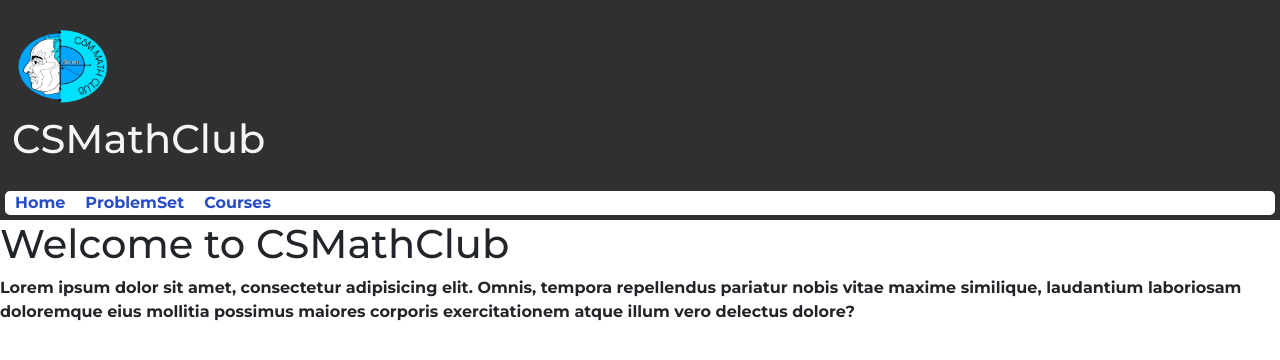
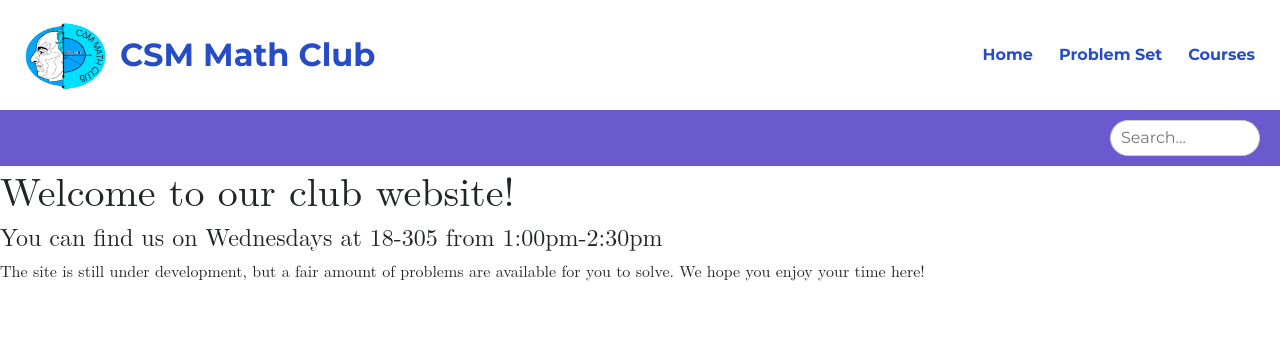
Before and after one commit to RCod33/csmmathclub, a React (Vite) app: page /home in a window 1280 px wide. Shown: the top 360 px of the page. Built offline with nearby package versions, Linux system fonts and the light colour scheme.

Commit message:
major css changes

```diff
--- a/src/Componetns/App/App.jsx
+++ b/src/Componetns/App/App.jsx
@@ -1,3 +1,4 @@
+/* eslint-disable no-unused-vars */
 import React from "react";
 import { BrowserRouter as Router, Route, Routes } from "react-router-dom";
 import NavBar from "../../Componetns/NavBar/NavBar";
--- a/src/Componetns/NavBar/NavBar.jsx
+++ b/src/Componetns/NavBar/NavBar.jsx
@@ -1,49 +1,38 @@
-import React from "react";
+import { Link } from "react-router-dom";
 import styles from "./NavBar.module.css";
-import { Link } from "react-router-dom";
 
 function NavBar() {
    return (
    <>
-      <nav className="navbar bg-body" style={{ padding: "0px" }}>
-        <div className={`container-fluid ${styles.logoNavbarCustom}`}>
-          <Link to="/Home" className={`navbar-brand `}>
+      {/* TOP BAR: White */}
+      {/* Izquierda */}
+      <div className={styles.topBar}>
+         <div className={styles.topBarLeftSection}>
             <img
                src="../../../public/CSM_MATH_CLUB_LOGO.png"
                alt="Web Logo"
                className={styles.logo}
             />
-            <h1 className={styles.navTitle}>CSMathClub</h1>
-          </Link>
+            <h1 className={styles.navTitle}>CSM Math Club</h1>
          </div>
-      </nav>
-      <nav
-        className="navbar navbar-expand-lg bg-body"
-        style={{ padding: "0px" }}
-      >
-        <div
-          className={`collapse navbar-collapse ${styles.navbarCustom}`}
-          id="navbarNav"
-        >
-          <ul className="navbar-nav">
-            <li className="nav-item">
-              <Link to="/Home" className={styles.navLink}>
-                Home
-              </Link>
-            </li>
-            <li className="nav-item">
-              <Link to="/ProblemSet" className={styles.navLink}>
-                ProblemSet
-              </Link>
-            </li>
-            <li className="nav-item">
-              <Link to="/Courses" className={styles.navLink}>
-                Courses
-              </Link>
-            </li>
-          </ul>
+         {/* Derecha */}
+         <div className={styles.topBarRightSection}>
+            <Link to="/Home" className={styles.navLink}>Home</Link>
+            <Link to="/ProblemSet" className={styles.navLink}>Problem Set</Link>
+            <Link to="/Courses" className={styles.navLink}>Courses</Link>
          </div>
-      </nav>
+      </div>
+
+      {/* SECOND BAR: SlateBlue */}
+      <div className={styles.secondBar}>
+         <div className={styles.searchContainer}>
+            <input
+               type="text"
+               placeholder="Search..."
+               className={styles.searchBar}
+            />
+         </div>
+      </div>
    </>
   );
 }
--- a/src/Componetns/NavBar/NavBar.module.css
+++ b/src/Componetns/NavBar/NavBar.module.css
@@ -1,42 +1,66 @@
 @import "../../main.css";
 
-.logoNavbarCustom {
-    background-color: rgb(48, 48, 48) !important;
-    padding: 10px;
+/* TOP BAR (white) */
+.topBar {
+   width: 100%;
+   background-color: white;
+   display: flex;
+   justify-content: space-between; /* left and right alignment */
+   align-items: center;
+   padding: 10px 20px;
  }
 
-.navbarCustom {
-    background-color: white;
-    border: 5px solid rgb(48, 48, 48);
+ .topBarLeftSection {
+   display: flex;
+   align-items: center;
  }
 
-.navbarCustom::before {
-    content: '';
-    position: absolute;
-    top: 0;
-    left: 0;
-    right: 0;
-    bottom: 0;
-    border-radius: 10px;
-    border: 5px solid rgb(48, 48, 48);
-    pointer-events: none;
+ .topBarRightSection {
+   display: flex;
+   gap: 1rem;
+ }
+
+ .logo {
+   width: 90px;
+   height: 90px;
+   margin-right: 10px;
  }
 
  .navTitle {
-    color: whitesmoke !important;
-}
-
-.logo {
-    width: 100px;
-    aspect-ratio: 1/1;
+   margin: 0;
+   font-size: 2rem;
+   font-weight: bold;
+   font-family: 'Montserrat', sans-serif !important;
+   color: var(--deep-blue);
  }
 
  .navLink {
+   text-decoration: none;
    color: var(--deep-blue);
-    text-decoration: none;
-    padding: 10px;
+   font-weight: bold;
+   font-family: 'Montserrat', sans-serif !important;
+   padding: 5px;
  }
 
  .navLink:hover {
    color: rgb(0, 123, 255);
  }
+
+ /* SECOND BAR (SlateBlue) */
+ .secondBar {
+   width: 100%;
+   background-color: SlateBlue;
+   display: flex;
+   justify-content: flex-end;
+   align-items: center;
+   padding: 10px 20px;
+ }
+
+ .searchBar {
+   font-family: 'Montserrat', sans-serif !important;
+   padding: 5px 10px;
+   border: 1px solid #ccc;
+   border-radius: 20px;
+   outline: none;
+   width: 150px;
+ }
--- a/src/main.css
+++ b/src/main.css
@@ -10,6 +10,8 @@
 }
 
 * {
-    font-family: 'Montserrat', sans-serif;
-    font-weight: 700;
+    font-family: 'Latin Modern Roman', sans-serif;
 }
+.mathjax-container {
+   font-weight: normal !important;
+}
--- a/src/pages/Home/Home.jsx
+++ b/src/pages/Home/Home.jsx
@@ -1,14 +1,11 @@
-import React from "react";
-
 function Home() {
    return (
       <div>
-      <h1>Welcome to CSMathClub</h1>
+         <h1>Welcome to our club website!</h1>
+         <h4>You can find us on Wednesdays at 18-305 from 1:00pm-2:30pm</h4>
          <p>
-        Lorem ipsum dolor sit amet, consectetur adipisicing elit. Omnis, tempora
-        repellendus pariatur nobis vitae maxime similique, laudantium laboriosam
-        doloremque eius mollitia possimus maiores corporis exercitationem atque
-        illum vero delectus dolore?
+            The site is still under development, but a fair amount of problems are
+            available for you to solve. We hope you enjoy your time here!
          </p>
       </div>
    );
--- a/src/pages/Problems/Problem.jsx
+++ b/src/pages/Problems/Problem.jsx
@@ -8,7 +8,11 @@ const mathJaxConfig = {
       inlineMath: [
          ["$", "$"],
          ["\\(", "\\)"],
-    ], // Enable inline math with $...$
+      ],
+      displayMath: [
+         ["$$", "$$"],
+         ["\\[", "\\]"],
+      ],
    },
 };
 
@@ -34,7 +38,8 @@ function Problem() {
    }, [currentProblem]);
 
    return (
-    <MathJaxContext version={3} config={mathJaxConfig}>
+      <MathJaxContext config={mathJaxConfig}>
+      <div className="mathjax-container">
       <section>
          <h1>
             <MathJax>{currentProblem.title}</MathJax>
@@ -50,6 +55,7 @@ function Problem() {
          </h2>
          <p>{currentProblem.textString.join("")}</p>
       </section>
+      </div>
       </MathJaxContext>
    );
 }
```
Also changed, not shown: src/pages/ProblemSet/ProblemSet.jsx (indentation only). Lines whose indentation alone changed are shown as unchanged.
